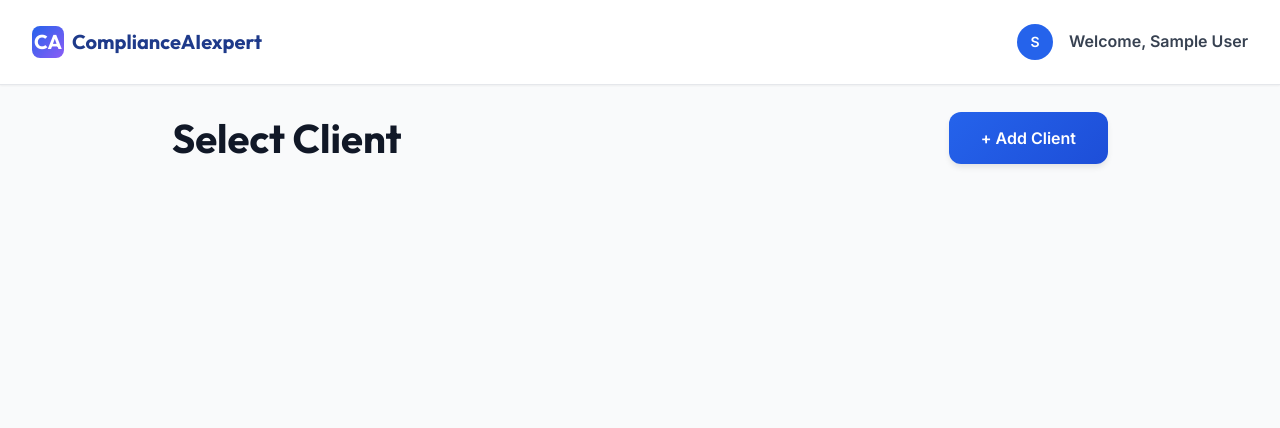
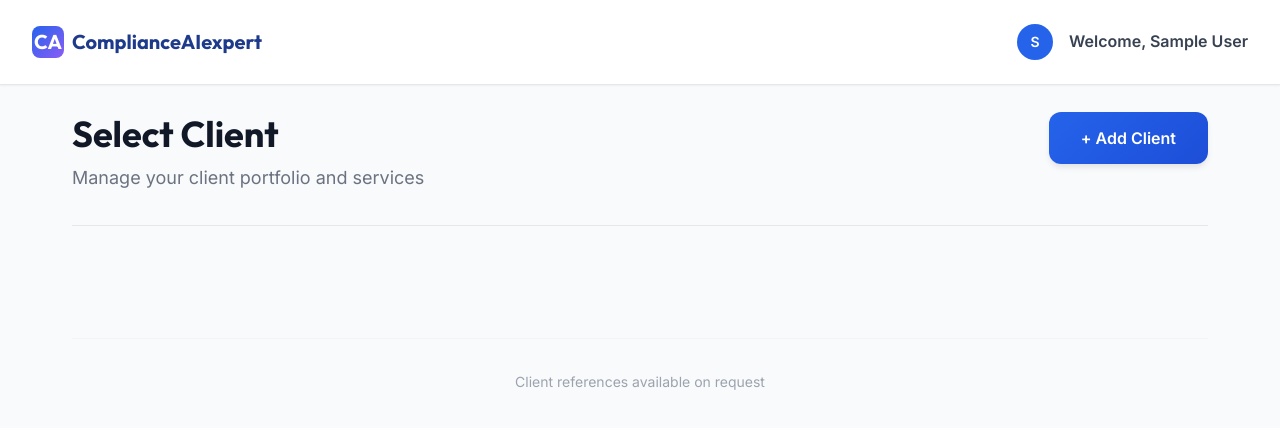
Before and after one commit to complianceaiexpert/Frontent_aiexpert, a website: page clients.html in a window 1280 px wide. Drawn offline with Linux system fonts and the light colour scheme; no server answers; sample sign-in values are in the browser's storage.

Commit message:
style: Polish Clients Page UI (typography, layout, visuals)

```diff
--- a/clients.html
+++ b/clients.html
@@ -13,44 +13,63 @@
         rel="stylesheet">
     <style>
         .clients-container {
-            max-width: 1000px;
+            max-width: 1200px;
             margin: 80px auto;
-            padding: 2rem;
+            padding: 2rem 32px;
         }
 
         .clients-header {
             display: flex;
+            flex-direction: column;
+            align-items: flex-start;
+            margin-bottom: 3rem;
+            border-bottom: 1px solid var(--gray-200);
+            padding-bottom: 2rem;
+        }
+
+        .clients-header-top {
+            display: flex;
             justify-content: space-between;
             align-items: center;
-            margin-bottom: 3rem;
+            width: 100%;
         }
 
         .clients-header h1 {
-            font-size: 2.5rem;
+            font-size: 2.25rem;
             color: var(--gray-900);
+            margin-bottom: 0.5rem;
+        }
+
+        .clients-header p {
+            color: var(--gray-500);
+            font-size: 1.125rem;
         }
 
         .clients-grid {
             display: grid;
-            grid-template-columns: repeat(auto-fill, minmax(300px, 1fr));
+            grid-template-columns: repeat(auto-fill, minmax(350px, 1fr));
             gap: 2rem;
         }
 
         .client-card {
             background: white;
             border: 1px solid var(--gray-200);
-            border-radius: var(--radius-xl);
+            border-radius: 8px;
+            /* Reduced radius */
             padding: 2rem;
             cursor: pointer;
             transition: all var(--transition-base);
             position: relative;
             overflow: hidden;
+            box-shadow: var(--shadow-sm);
+            /* Minimal shadow */
         }
 
         .client-card:hover {
-            transform: translateY(-4px);
             border-color: var(--primary-blue);
-            box-shadow: var(--shadow-lg);
+            box-shadow: var(--shadow-md);
+            transform: none;
+            /* Removed lift */
         }
 
         .client-card h3 {
@@ -171,12 +190,19 @@
 
     <div class="clients-container">
         <div class="clients-header">
-            <h1>Select Client</h1>
-            <button class="btn btn-primary" onclick="showModal()">+ Add Client</button>
+            <div class="clients-header-top">
+                <h1>Select Client</h1>
+                <button class="btn btn-primary" onclick="showModal()">+ Add Client</button>
+            </div>
+            <p>Manage your client portfolio and services</p>
         </div>
 
         <div id="clients-grid" class="clients-grid">
             <!-- Clients will be loaded here -->
+        </div>
+
+        <div style="margin-top: 4rem; text-align: center; border-top: 1px solid var(--gray-100); padding-top: 2rem;">
+            <p style="color: var(--gray-400); font-size: 0.875rem;">Client references available on request</p>
         </div>
     </div>
 
```
